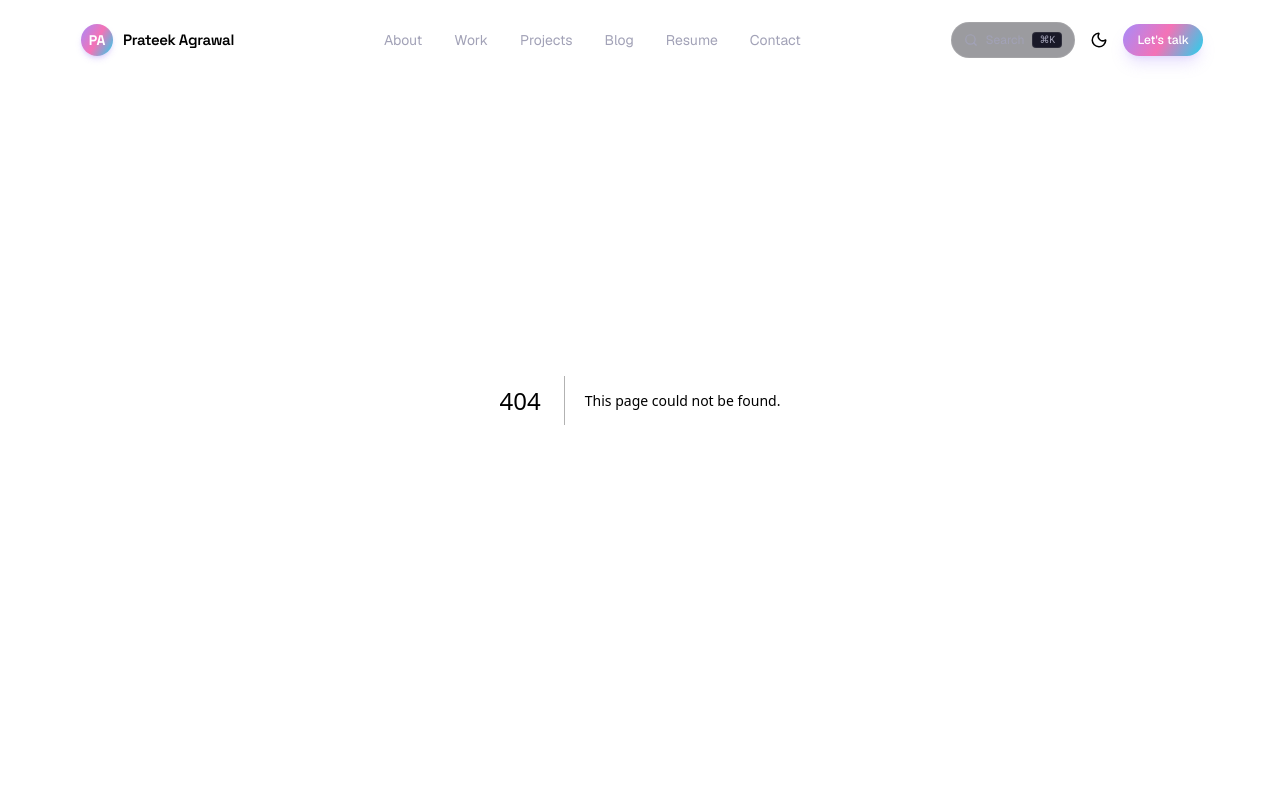
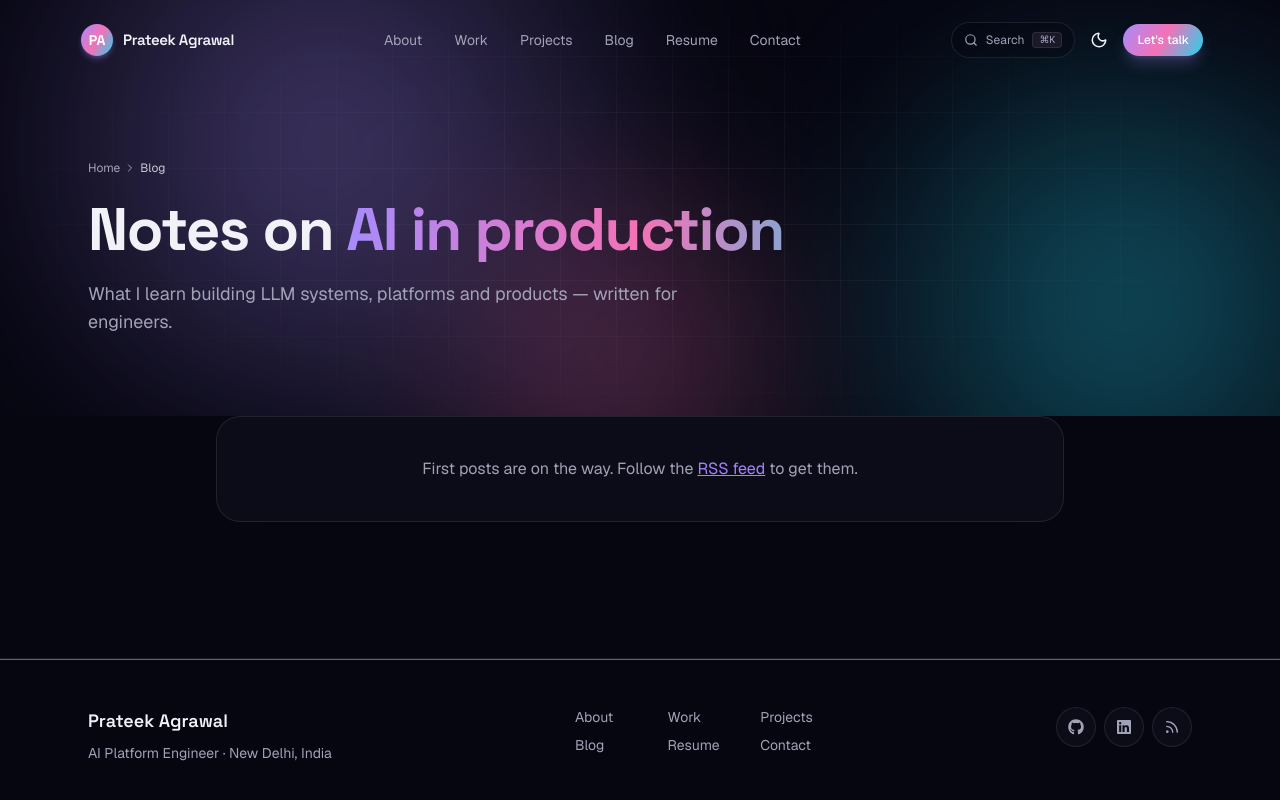
Before and after one commit to prateek-bka/prateek-portfolio, a Next.js app: page /blog in a window 1280 px wide. Before the commit this address had no page. Shown: the top 800 px of the page. Built offline with nearby package versions, Linux system fonts and the light colour scheme.

Commit message:
Add blog index page: blog/page.tsx

```diff
--- /dev/null
+++ b/src/app/blog/page.tsx
@@ -0,0 +1,66 @@
+import type { Metadata } from "next";
+import Link from "next/link";
+import { ArrowUpRight } from "lucide-react";
+import { site } from "@/portfolio";
+import { formatDate, getPosts } from "@/lib/blog";
+import { PageHeader } from "@/components/page-header";
+import { Reveal, SpotlightCard } from "@/components/motion";
+import { Badge } from "@/components/ui/badge";
+
+export const metadata: Metadata = {
+  title: "Blog",
+  description: `Notes from ${site.name} on shipping AI to production: LLM pipelines, agents, cloud platforms and engineering fundamentals.`,
+  alternates: { canonical: "/blog" },
+};
+
+export default async function BlogPage() {
+  const posts = await getPosts();
+  return (
+    <>
+      <PageHeader
+        crumbs={[{ name: "Blog", href: "/blog" }]}
+        title={
+          <>
+            Notes on <span className="text-gradient">AI in production</span>
+          </>
+        }
+        subtitle="What I learn building LLM systems, platforms and products — written for engineers."
+      />
+      <div className="mx-auto max-w-4xl px-4 pb-24 sm:px-6">
+        {posts.length === 0 ? (
+          <div className="glass rounded-3xl p-10 text-center text-muted-foreground">
+            First posts are on the way. Follow the <a href="/feed.xml" className="text-primary underline">RSS feed</a> to
+            get them.
+          </div>
+        ) : (
+          <div className="space-y-5">
+            {posts.map((p, i) => (
+              <Reveal key={p.slug} delay={i * 0.05}>
+                <SpotlightCard>
+                  <Link href={`/blog/${p.slug}`} className="block p-7">
+                    <div className="flex items-center gap-3 text-xs text-muted-foreground">
+                      <time dateTime={p.date}>{formatDate(p.date)}</time>·<span>{p.readingMinutes} min read</span>
+                      {p.draft && <Badge>draft</Badge>}
+                    </div>
+                    <h2 className="mt-3 flex items-start justify-between gap-4 font-display text-2xl font-semibold">
+                      {p.title}
+                      <ArrowUpRight className="size-5 shrink-0 text-muted-foreground transition group-hover:text-primary" />
+                    </h2>
+                    <p className="mt-2 text-muted-foreground">{p.description}</p>
+                    <div className="mt-4 flex flex-wrap gap-1.5">
+                      {p.tags.map((t) => (
+                        <Badge key={t} variant="outline">
+                          {t}
+                        </Badge>
+                      ))}
+                    </div>
+                  </Link>
+                </SpotlightCard>
+              </Reveal>
+            ))}
+          </div>
+        )}
+      </div>
+    </>
+  );
+}
```
